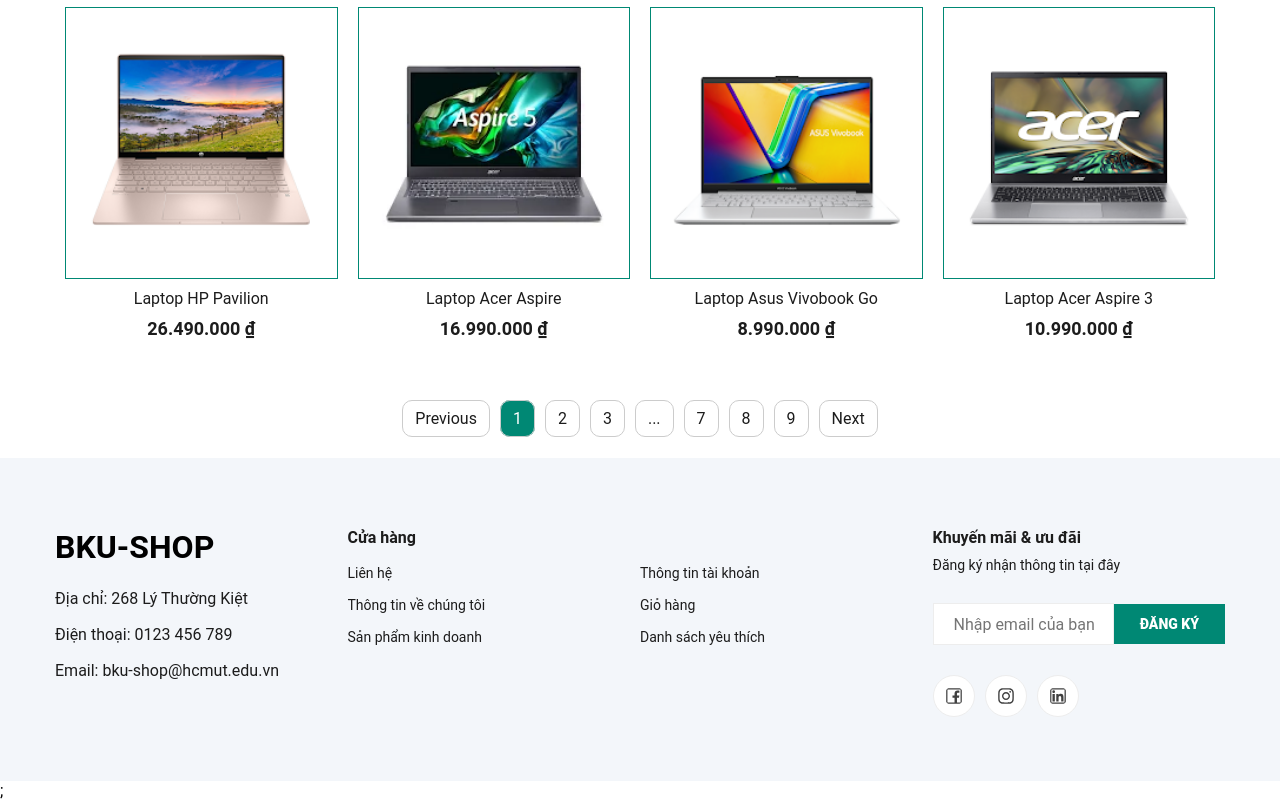
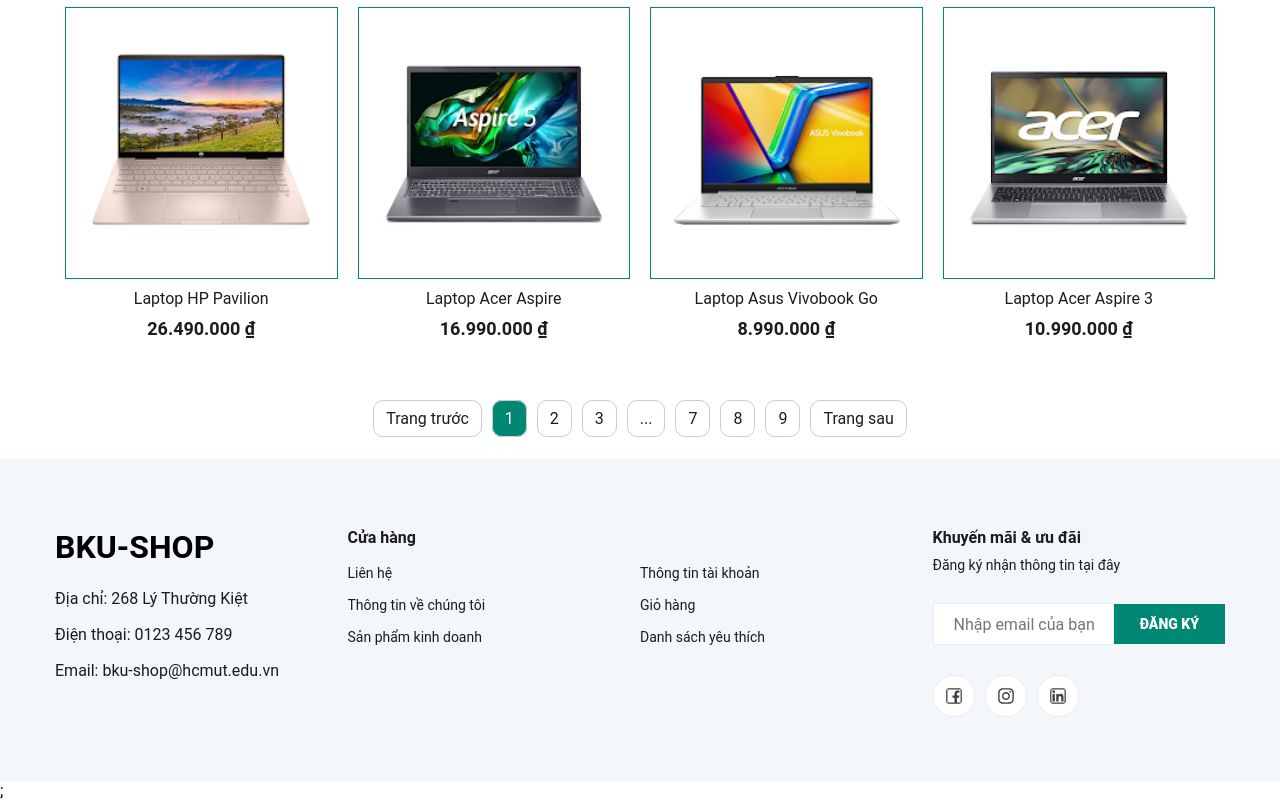
Before and after one commit to LittleLegend-Pengiun/ecommerce-k8s-app, a React (Create React App) app in the folder apps/frontend/catalog-fe/: page / in a window 1280 px wide. Shown: the part 1060-1860 px from the top of the page. Built offline with nearby package versions, Linux system fonts and the light colour scheme.

Commit message:
change name button

```diff
--- a/apps/frontend/catalog-fe/src/pages/user/HomePage/index.js
+++ b/apps/frontend/catalog-fe/src/pages/user/HomePage/index.js
@@ -846,8 +846,8 @@ const HomePage = () => {
 
           {/* Hiển thị phân trang */}
           <ReactPaginate
-            previousLabel={"Previous"}
-            nextLabel={"Next"}
+            previousLabel={"Trang trước"}
+            nextLabel={"Trang sau"}
             pageCount={pageCount}
             onPageChange={changePage}
             containerClassName={"pagination"}
```
